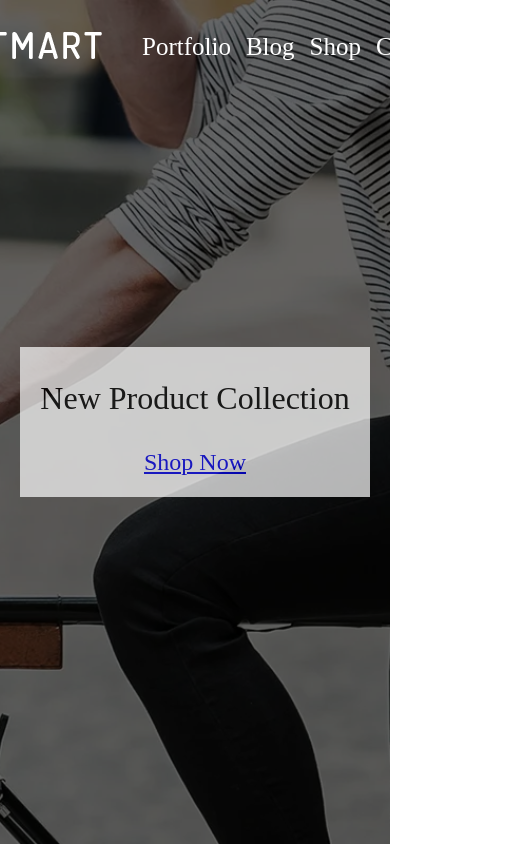
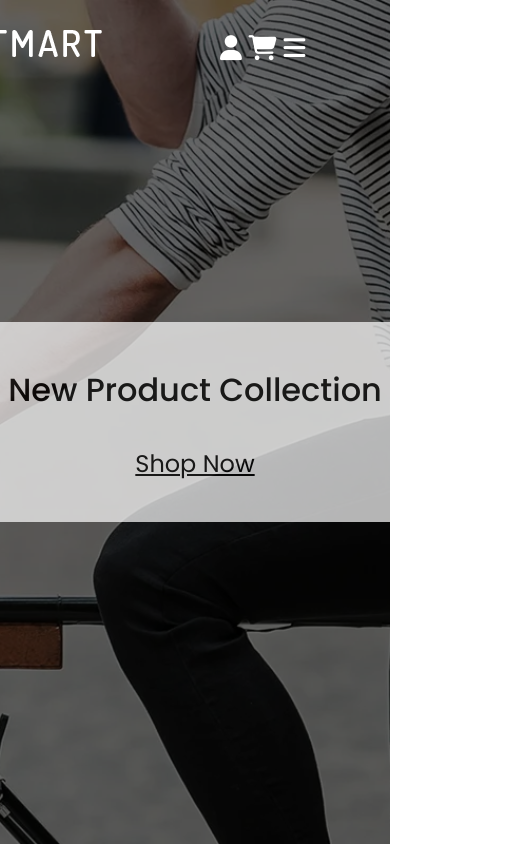
Before and after one commit to Ashgabb/Ecommerce-Website, a plain HTML site: page index.html in a window 390 px wide. Shown: the whole page, 507 px wide, since content can reach past the window. Drawn offline with nearby package versions, Linux system fonts and the light colour scheme.

Commit message:
Completed header section

```diff
--- a/assets/CSS/style.css
+++ b/assets/CSS/style.css
@@ -2,10 +2,12 @@ body{
     margin: 0;
     padding: 0;
     box-sizing: border-box;
-    font-family: 'Poppins' sans-serif;
+    font-family: 'Dosis', sans-serif;
+    font-family: 'Poppins', sans-serif;
 }
 
-header{
+/* styling for header */
+ header{
     position: relative;
     top: 0;
     right: 0;
@@ -20,6 +22,7 @@ header{
     height: 100vh;
 }
 
+/* Styling for nav */
 .nav-bar{
     position: absolute;
     top: 20px;
@@ -64,10 +67,10 @@ nav ul li a{
     color: #fff;
     margin-left: 10px;
 }
-
+ /* Styling for hero section */
 .hero{
-    height: 150px;
-    width: 350px;
+    height: 200px;
+    width: 400px;
     background-color: #fff;
     opacity: 70%;
     display: flex;
@@ -81,17 +84,32 @@ nav ul li a{
     text-align: center;
 }
 
+.hero-content p{
+    font-family: 'Poppins' sans-serif;
+    font-weight: 500;
+}
+
 .hero-cta{
     font-size: 1.5rem;
-    margin-bottom: 20px;
+    margin-bottom: 30px;
+
 }
 
-@media screen and (max-widht:600px) {
+.hero a{
+    font-family: 'Dosis' sans-serif;
+    color: #000;
+}
+
+.hero a:hover{
+    border: 1px solid black; /* put border around call-to-action when hovered */
+}
+
+@media only screen and (max-width: 768px) {
     nav ul{
         display: none;
     }
 
-    .hero{
-        background-color: blue;
+    .nav-icons i{
+        margin-left: 0;
     }
 }
--- a/index.html
+++ b/index.html
@@ -8,19 +8,29 @@
     <meta name="keywords" content="Online Shopping, Ecommerce, Market, Shopping, Buying, Selling, Furniture, Home, Interior, Decor">
     <title>TMART Shopping</title>
     <link rel="stylesheet" href="assets/CSS/style.css">
+
+    <!-- link to add icon to the title bar -->
     <link rel="shortcut icon" href="assets/images/logo.png" type="image/x-icon">
+    <!-- Google font links -->
     <link rel="preconnect" href="https://fonts.googleapis.com">
     <link rel="preconnect" href="https://fonts.gstatic.com" crossorigin>
-    <link href="https://fonts.googleapis.com/css2?family=Poppins:wght@900&display=swap" rel="stylesheet">
+    <link href="https://fonts.googleapis.com/css2?family=Dosis:wght@200;300;400;500;600;700;800&family=Poppins:wght@200;400;500;600;700;800;900&display=swap" rel="stylesheet">
+    <!-- fontawesome link for icons -->
     <link rel="stylesheet" href="https://cdnjs.cloudflare.com/ajax/libs/font-awesome/6.4.0/css/all.min.css"
     integrity="sha512-iecdLmaskl7CVkqkXNQ/ZH/XLlvWZOJyj7Yy7tcenmpD1ypASozpmT/E0iPtmFIB46ZmdtAc9eNBvH0H/ZpiBw==" crossorigin="anonymous" referrerpolicy="no-referrer" />
+    <script src="https://unpkg.com/feather-icons"></script>
 </head>
 <body>
+
+    <!-- Header start -->
     <header>
+        <!-- navbar starts -->
         <div class="nav-bar">
+            <!-- site logo -->
             <div class="logo">
-                <img src="assets/images/logo_white.png" alt="">
+                <img src="assets/images/logo_white.png" alt="Site Logo">
             </div>
+
         <nav>
             <ul>
                 <li><a href="#">Portfolio</a></li>
@@ -36,7 +46,9 @@
             <a href="#"><i class="fa fa-bars" aria-hidden="true"></i></a>
         </div>
         </div>
+        <!-- navbar ends -->
 
+        <!-- Hero -->
         <div class="hero">
             <div class="hero-content">
                 <p>New Product Collection</p>
@@ -47,6 +59,10 @@
         </div>
     </header>
 
+    <!-- Header ends -->
 
+    <script>
+        feather.replace()
+      </script>
 </body>
 </html>
```
